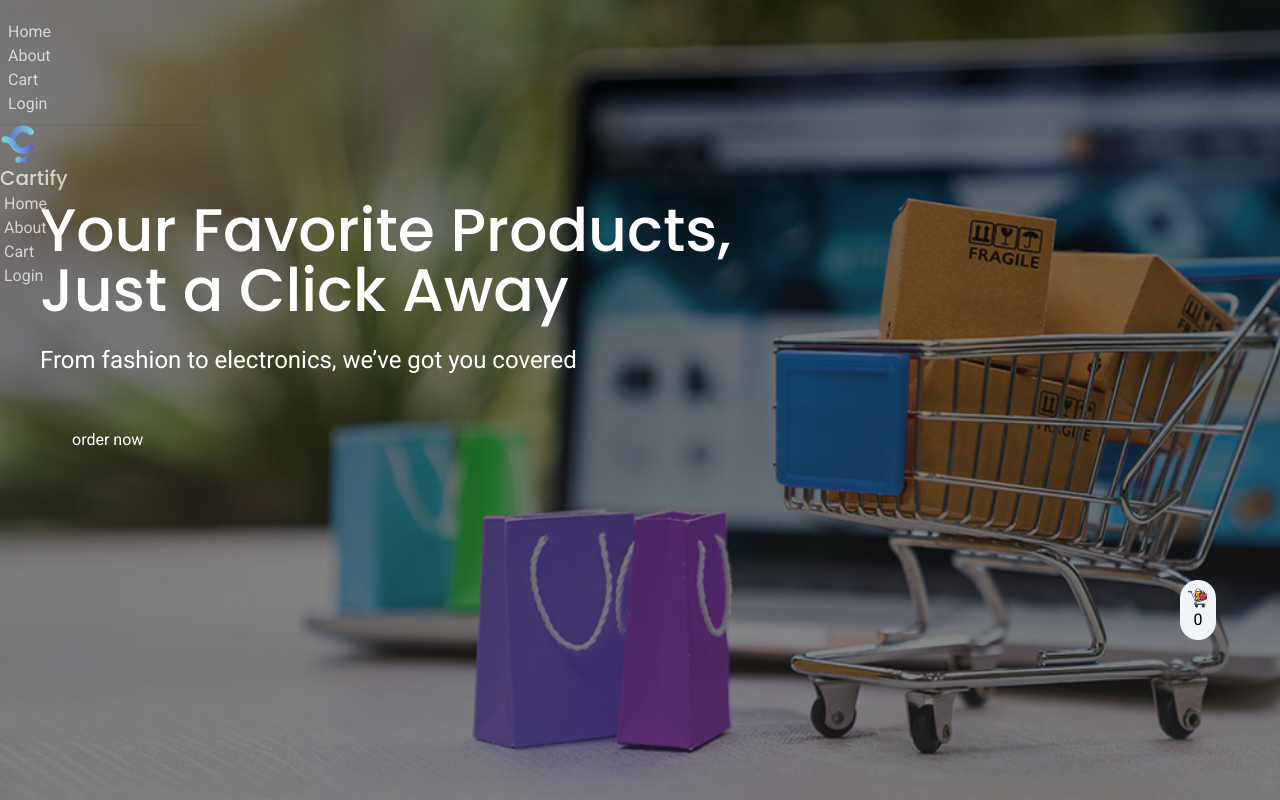
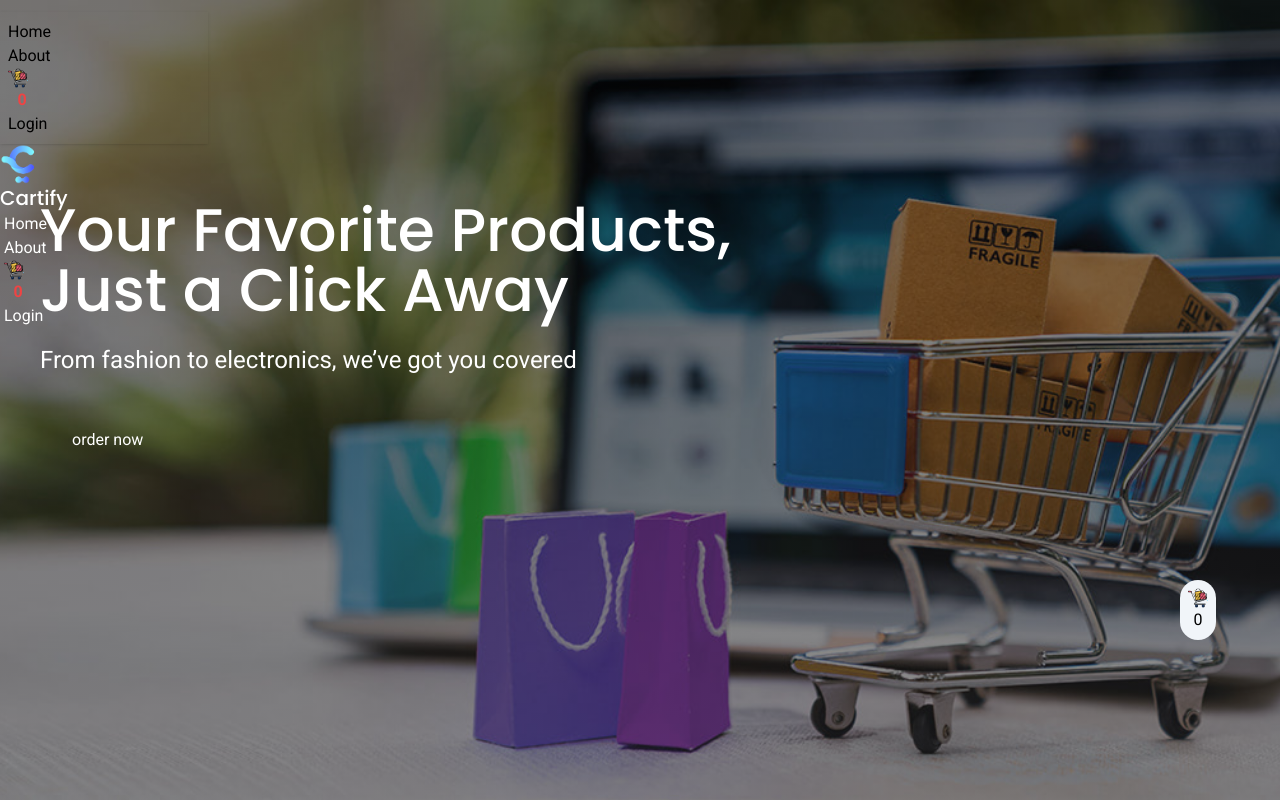
Before and after one commit to abdullah-al-mohammad/cartify-client, a React (Vite) app: page / in a window 1280 px wide. Shown: the top 800 px of the page. Built offline with nearby package versions, Linux system fonts and the light colour scheme; no server answers.

Commit message:
add shopping cart icon

```diff
--- a/src/pages/Shared/Navbar/Navbar.jsx
+++ b/src/pages/Shared/Navbar/Navbar.jsx
@@ -3,6 +3,7 @@ import 'aos/dist/aos.css';
 import { useEffect, useState } from 'react';
 import { Link, NavLink } from 'react-router-dom';
 import logo from '../../../assets/cartify.png';
+import shopping from '../../../assets/shoppingcart.png';
 import useAuth from '../../../hooks/useAuth';
 import { useCart } from '../../../Router/provider/CartProvider';
 import CartModal from '../../cartModal/CartModal';
@@ -41,13 +42,12 @@ const Navbar = () => {
       </li>
       <li className="indicator mr-5">
         <button onClick={() => setIsCartOpen(true)}>
-          Cart
-          {cart.length > 0 && (
-            <span className="indicator-item badge badge-secondary absolute top-0 right-0 bg-red-500 text-white rounded-full w-5 h-5 flex items-center justify-center text-xs">
-              {cart.length}
-            </span>
-          )}
+          <div className="indicator">
+            <img className="max-w-5 mr-2" src={shopping} alt="" />
+            <span className="text-red-500 font-bold">{cart.length}</span>
+          </div>
         </button>
+        <CartModal isOpen={isCartOpen} onClose={() => setIsCartOpen(false)}></CartModal>
       </li>
       {user ? (
         ' '
@@ -60,8 +60,8 @@ const Navbar = () => {
   );
   return (
     <div
-      className={`navbar fixed z-50 text-white transition-all duration-700 ${
-        scrolled ? 'shadow-md opacity-100' : 'opacity-70'
+      className={`navbar fixed z-50 transition-all duration-700 ${
+        scrolled ? 'shadow-md opacity-100' : 'opacity-100'
       }`}
       style={{
         background: scrolled ? 'black' : 'transparent',
@@ -94,12 +94,12 @@ const Navbar = () => {
               {navLinks}
             </ul>
           </div>
-          <Link to="/" className="btn bg-transparent border-none shadow-none text-xl">
+          <Link to="/" className="btn bg-transparent border-none shadow-none text-xl text-white">
             <img className="w-10 h-10" src={logo} alt="" />
             <h5>Cartify</h5>
           </Link>
         </div>
-        <div className="navbar-end">
+        <div className="navbar-end text-white">
           <div className="hidden lg:flex">
             <ul className="menu menu-horizontal px-1">{navLinks}</ul>
           </div>
```
